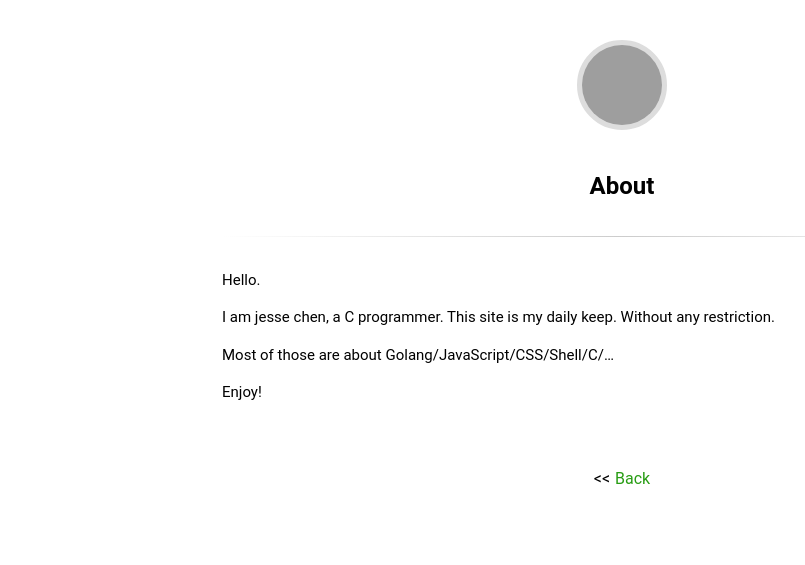
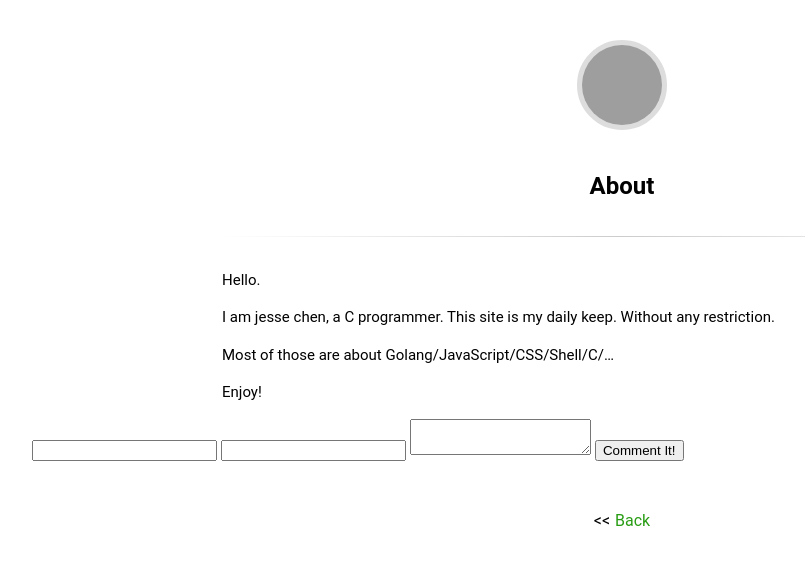
Before and after one commit to JesseEisen/DailyKeep, a Jekyll site: the page built from about.md, in a window 1280 px wide. Shown: the top 565 px of the page, without its empty margins (18-823 px from the left). Built offline with Jekyll 4.4.1, drawn with Linux system fonts in a browser that asks for light colours; some web fonts are replaced; grey boxes are pictures that could not be loaded.

Commit message:
add staticman option

```diff
--- a/_config.yml
+++ b/_config.yml
@@ -32,6 +32,13 @@ exclude:            [ "LICENSE", "README.md", "CNAME", "vendor", "Gemfile" ]
 gems:
   - jekyll-sitemap
 
+# staticman
+allowedFields: ['name','email','comment']
+branch: 'gh-pages'
+format: 'json'
+moderation: true
+path: _data/post/{options.slug}
+
 compress_html:
     clippings:      all
     ingore:
--- a/_layouts/page.html
+++ b/_layouts/page.html
@@ -12,6 +12,17 @@ layout: default
 
 </article>
 
+<form method="POST" action="https://api.staticman.net/v1/entry/JesseEisen/DailyKeep/gh-pages">
+	  <!-- e.g. "2016-01-02-this-is-a-post" -->
+	<input name="options[slug]" type="hidden" value="{{ page.slug }}">
+
+	<input name="fields[name]" type="text">
+	<input name="fields[email]" type="email">
+	<textarea name="fields[comment]"></textarea>
+
+	<button type="submit">Comment It!</button>
+</form>
+
 <div class="back">
 	<a href="{{site.baseurl}}/">Back</a>
 </div>
```
